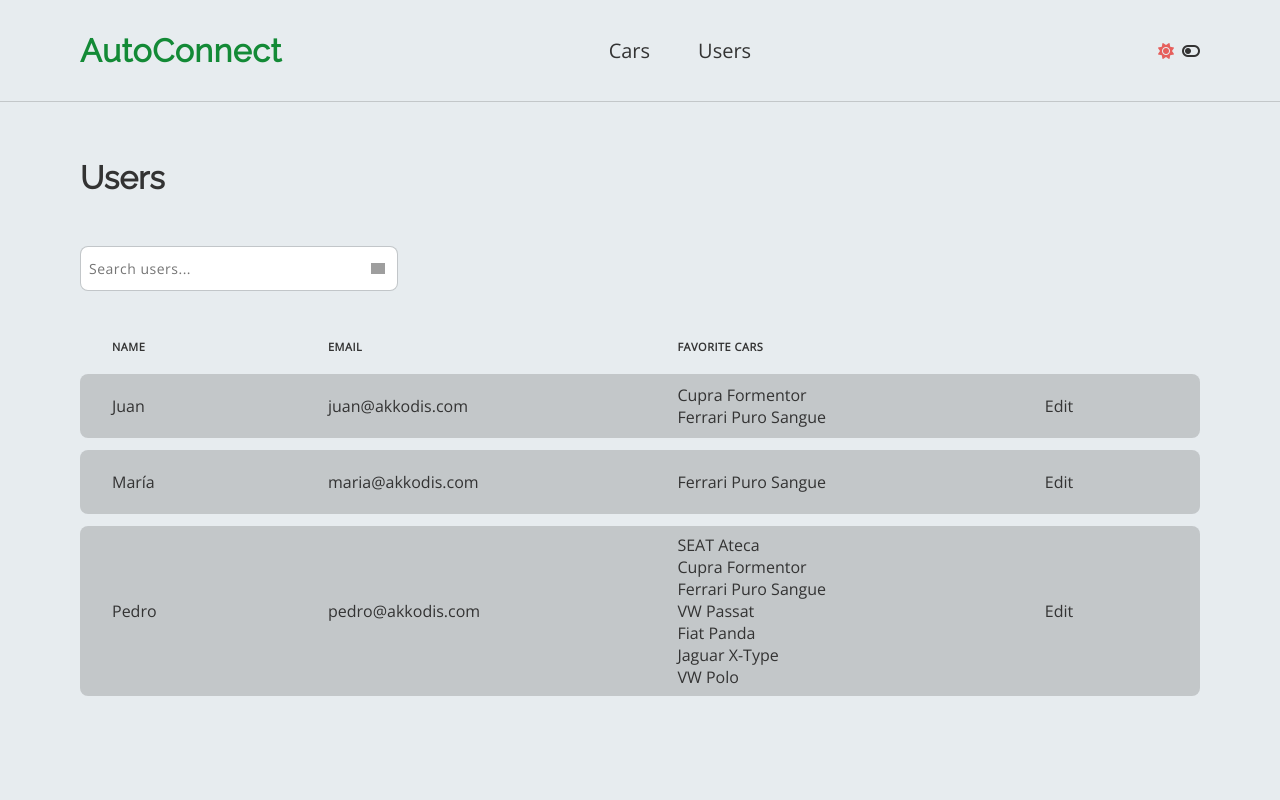
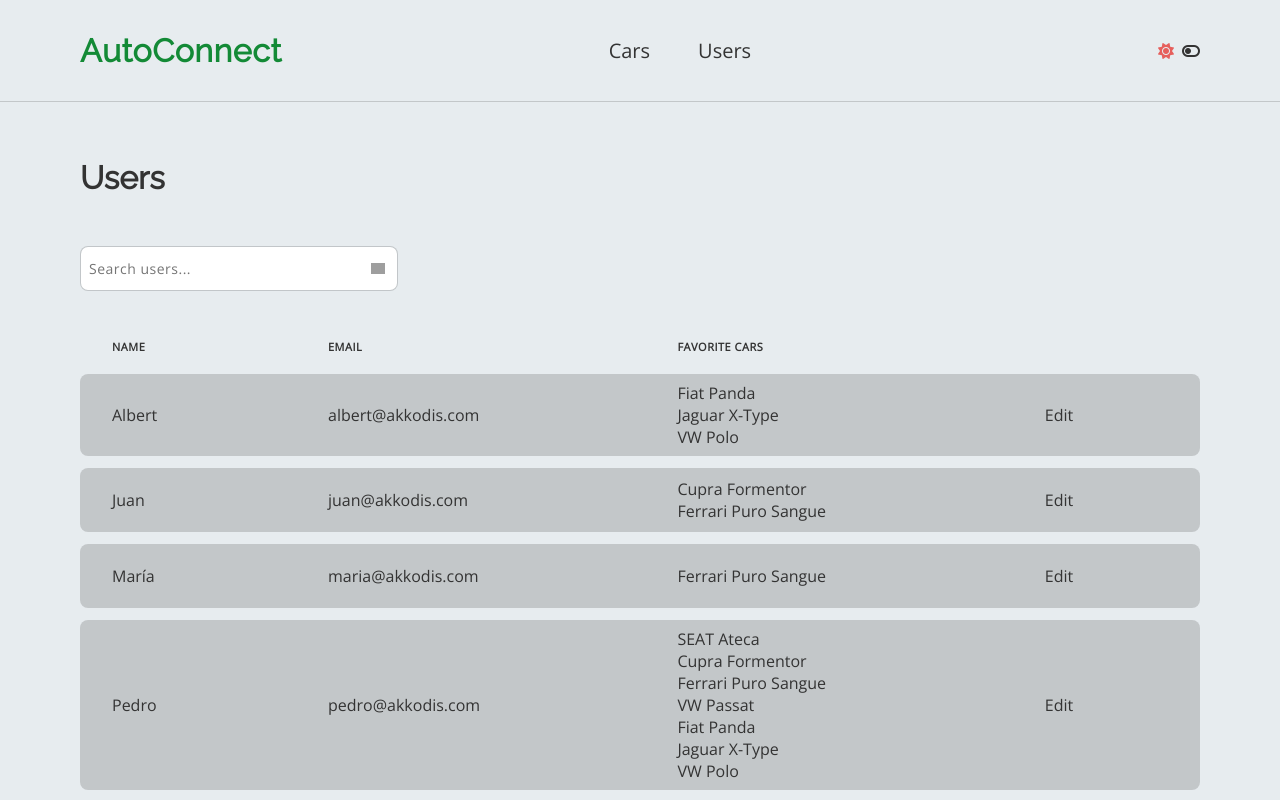
Before and after one commit to fximenessilva/cars_app, a React (Vite) app in the folder frontend/: page /users in a window 1280 px wide. Shown: the top 800 px of the page. Built offline with nearby package versions, Linux system fonts and the light colour scheme; grey boxes are pictures that could not be loaded.

Commit message:
[FRONTEND] - add edit cars functionality

```diff
--- a/frontend/src/components/common/Form/UsersForm/UsersForm.tsx
+++ b/frontend/src/components/common/Form/UsersForm/UsersForm.tsx
@@ -11,14 +11,14 @@ interface FormProps {
   emailsArr: string[];
 }
 
-const INITIAL_VALUES = {
-  name: "",
-  email: "",
-};
+const UsersForm: FC<FormProps> = ({ theme, onClose, onSubmit, emailsArr }) => {
+  const INITIAL_VALUES = {
+    name: "",
+    email: "",
+  };
 
-const inputsList = Object.keys(INITIAL_VALUES);
+  const inputsList = Object.keys(INITIAL_VALUES);
 
-const UsersForm: FC<FormProps> = ({ theme, onClose, onSubmit, emailsArr }) => {
   const categoryEmail = (value: string) => {
     const modelsIncludeValue = emailsArr.includes(value?.toLowerCase());
     return !modelsIncludeValue;
--- a/frontend/src/components/common/List/List.tsx
+++ b/frontend/src/components/common/List/List.tsx
@@ -13,11 +13,13 @@ interface ListProps {
   }[];
   columns: string[];
   searchTerm: string;
+  setEdit: (values: any) => void;
+  isEdit: boolean;
 }
 
-const List: FC<ListProps> = ({ list, columns, searchTerm }) =>
+const List: FC<ListProps> = ({ list, columns, searchTerm, setEdit, isEdit }) =>
   list.length ? (
-    <Table columns={columns} data={list} />
+    <Table columns={columns} data={list} setEdit={setEdit} isEdit={isEdit} />
   ) : (
     <NotFoundData typeOfData="cars" searchTerm={searchTerm} />
   );
--- a/frontend/src/components/common/Table/Table.tsx
+++ b/frontend/src/components/common/Table/Table.tsx
@@ -1,4 +1,4 @@
-import { FC } from "react";
+import { FC, useMemo } from "react";
 
 import { useAppContext } from "@contexts/AppContext";
 import styles from "./table.module.scss";
@@ -12,10 +12,22 @@ interface TableProps {
     favorite_cars?: string[];
     [key: string]: any;
   }[];
+  setEdit: (values: any) => void;
+  isEdit: boolean;
 }
 
-const Table: FC<TableProps> = ({ columns, data }) => {
+const Table: FC<TableProps> = ({ columns, data, setEdit }) => {
   const { darkMode } = useAppContext();
+  const orderedData = useMemo(
+    () =>
+      data.sort(
+        (a, b) =>
+          (a.brand ?? "").localeCompare(b.brand ?? "") ||
+          (a.name ?? "").localeCompare(b.name ?? "")
+      ),
+    [data]
+  );
+
   return (
     <div className={styles.wrapper}>
       <table
@@ -32,7 +44,7 @@ const Table: FC<TableProps> = ({ columns, data }) => {
           </tr>
         </thead>
         <tbody>
-          {data.map((row, index) => (
+          {orderedData.map((row, index) => (
             <tr key={index} className={styles.tr}>
               {columns.map((column, index) => {
                 const isList = typeof row[column] === "object";
@@ -40,7 +52,14 @@ const Table: FC<TableProps> = ({ columns, data }) => {
 
                 return (
                   <td className={`${styles.td}`} key={index}>
-                    {isLast && <span className={styles.edit}>Edit</span>}
+                    {isLast && (
+                      <span
+                        onClick={() => setEdit({ values: row, edit: true })}
+                        className={styles.edit}
+                      >
+                        Edit
+                      </span>
+                    )}
                     {!isList ? (
                       <div>{row[column]}</div>
                     ) : (
--- a/frontend/src/contexts/AppContext.tsx
+++ b/frontend/src/contexts/AppContext.tsx
@@ -70,6 +70,12 @@ const AppProvider: FC<{ children: ReactNode }> = ({ children }) => {
     }
   }, []);
 
+  useEffect(() => {
+    if (LOGGED_USER) {
+      setLoggedUser({ isLogged: true, user: LOGGED_USER.user });
+    }
+  }, []);
+
   const appClassName = `app ${darkMode ? "dark-mode" : "light-mode"}`;
   return (
     <div className={appClassName}>
--- a/frontend/src/contexts/CarsContext.tsx
+++ b/frontend/src/contexts/CarsContext.tsx
@@ -24,6 +24,7 @@ interface CarsState {
   cars: Car[];
   searchTerm: string;
   activeFilter: string | null;
+  isEdit: { edit: boolean; values: any };
 }
 
 interface CarsContextProps {
@@ -36,7 +37,8 @@ const CarsContext = createContext<CarsContextProps | undefined>(undefined);
 type CarsAction =
   | { type: "SET_CARS"; payload: any }
   | { type: "SET_SEARCHTERM"; payload: string }
-  | { type: "SET_ACTIVE_FILTER"; payload: string };
+  | { type: "SET_ACTIVE_FILTER"; payload: string }
+  | { type: "SET_EDIT"; payload: any };
 
 const carsReducer = (state: CarsState, action: CarsAction): CarsState => {
   switch (action.type) {
@@ -58,6 +60,12 @@ const carsReducer = (state: CarsState, action: CarsAction): CarsState => {
         activeFilter: action.payload,
       };
 
+    case "SET_EDIT":
+      return {
+        ...state,
+        isEdit: { values: action.payload.values, edit: action.payload.edit },
+      };
+
     default:
       return { ...state };
   }
@@ -67,6 +75,7 @@ const INITIAL_STATE: CarsState = {
   cars: [],
   searchTerm: "",
   activeFilter: null,
+  isEdit: { edit: false, values: {} },
 };
 
 interface CarsProviderProps {
@@ -96,7 +105,12 @@ const useCarsContext = (): CarsContextProps => {
   const context = useContext(CarsContext);
   if (!context) {
     return {
-      state: { cars: [], searchTerm: "", activeFilter: null },
+      state: {
+        cars: [],
+        searchTerm: "",
+        activeFilter: null,
+        isEdit: { edit: false, values: {} },
+      },
       dispatch: () => {},
     };
   }
--- a/frontend/src/contexts/UsersContext.tsx
+++ b/frontend/src/contexts/UsersContext.tsx
@@ -25,6 +25,7 @@ interface User {
 interface UsersState {
   users: User[];
   searchTerm: string;
+  isEdit: { edit: boolean; values: any };
 }
 
 interface UsersContextProps {
@@ -37,7 +38,8 @@ const UsersContext = createContext<UsersContextProps | undefined>(undefined);
 
 type UsersAction =
   | { type: "SET_USERS"; payload: any }
-  | { type: "SET_SEARCHTERM"; payload: string };
+  | { type: "SET_SEARCHTERM"; payload: string }
+  | { type: "SET_EDIT"; payload: any };
 
 const usersReducer = (state: UsersState, action: UsersAction): UsersState => {
   switch (action.type) {
@@ -53,6 +55,12 @@ const usersReducer = (state: UsersState, action: UsersAction): UsersState => {
         searchTerm: action.payload,
       };
 
+    case "SET_EDIT":
+      return {
+        ...state,
+        isEdit: { values: action.payload.values, edit: action.payload.edit },
+      };
+
     default:
       return { ...state };
   }
@@ -61,6 +69,7 @@ const usersReducer = (state: UsersState, action: UsersAction): UsersState => {
 const INITIAL_STATE: UsersState = {
   users: [],
   searchTerm: "",
+  isEdit: { edit: false, values: {} },
 };
 
 interface UsersProviderProps {
@@ -95,7 +104,7 @@ const useUsersContext = (): UsersContextProps => {
   const context = useContext(UsersContext);
   if (!context) {
     return {
-      state: { users: [], searchTerm: "" },
+      state: { users: [], searchTerm: "", isEdit: { edit: false, values: {} } },
       dispatch: () => {},
       emailsArr: [],
     };
--- a/frontend/src/data/users.json
+++ b/frontend/src/data/users.json
@@ -17,6 +17,18 @@
       "name": "Pedro",
       "email": "pedro@akkodis.com",
       "favorite_cars": [1, 2, 3, 4, 5, 6, 7]
+    },
+    {
+      "id": 4,
+      "name": "Ze",
+      "email": "ze@akkodis.com",
+      "favorite_cars": [5, 6, 7]
+    },
+    {
+      "id": 5,
+      "name": "Albert",
+      "email": "albert@akkodis.com",
+      "favorite_cars": [5, 6, 7]
     }
   ]
 }
--- a/frontend/src/pages/CarsList/CarsList.tsx
+++ b/frontend/src/pages/CarsList/CarsList.tsx
@@ -16,8 +16,9 @@ const CarsForm = lazy(() =>
 );
 
 interface Car {
-  id: number;
+  id?: number;
   brand: string;
+  model: string;
 }
 
 const ALL_OPTIONS = "all options";
@@ -31,7 +32,7 @@ const CarsList = () => {
   } = useAppContext();
   const { state, dispatch } = useCarsContext();
 
-  const { cars, searchTerm = "", activeFilter = "" } = state;
+  const { cars, searchTerm = "", activeFilter = "", isEdit } = state;
 
   const theme = darkMode ? "dark" : "light";
 
@@ -45,14 +46,8 @@ const CarsList = () => {
     return labelA.localeCompare(labelB);
   };
 
-  const removeDuplicatesMapCallback = ({
-    id,
-    brand,
-  }: {
-    id: number;
-    brand: string;
-  }) => ({
-    value: id,
+  const removeDuplicatesMapCallback = ({ id, brand }: Car) => ({
+    value: id ?? -1,
     label: brand,
   });
 
@@ -112,15 +107,45 @@ const CarsList = () => {
   const dropdownHandler = (e: any) =>
     dispatch({ type: "SET_ACTIVE_FILTER", payload: e.label });
 
-  const closeHandler = () => setOpen(false);
+  const closeHandler = () => {
+    setOpen(false);
+    if (isEdit.edit) {
+      dispatch({ type: "SET_EDIT", payload: { edit: false, values: {} } });
+    }
+  };
 
-  const submitHandler = (values: { brand: string; model: string }) => {
+  const createNewCar = (values: Car) => {
     //get the id of the last item on the array
     const lastId = cars[cars.length - 1].id + 1;
     const setVals = { id: lastId, name: values.model, brand: values.brand };
     const newArr = [...cars, setVals];
     dispatch({ type: "SET_CARS", payload: newArr });
     setter(NAMESPACES.cars, newArr);
+  };
+
+  const updateCar = (values: Car) => {
+    const filteredList = cars.filter((el) => el.id !== values.id);
+    const setVals = {
+      id: values.id,
+      name: values.model,
+      brand: values.brand,
+    };
+    const newArr = [setVals, ...filteredList];
+    dispatch({ type: "SET_CARS", payload: newArr });
+    setter(NAMESPACES.cars, newArr);
+  };
+
+  const submitHandler = (values: Car) => {
+    if (!isEdit.edit) {
+      createNewCar(values);
+    } else {
+      updateCar(values);
+    }
+  };
+
+  const setEditHandler = (obj: any) => {
+    dispatch({ type: "SET_EDIT", payload: { ...obj } });
+    setOpen(true);
   };
 
   const modelsArr = useMemo(
@@ -141,7 +166,13 @@ const CarsList = () => {
         isUserLogged={isLogged}
       />
 
-      <List list={filteredCars} columns={columns} searchTerm={searchTerm} />
+      <List
+        list={filteredCars}
+        columns={columns}
+        searchTerm={searchTerm}
+        setEdit={setEditHandler}
+        isEdit={isEdit.edit}
+      />
       {open && (
         <FormModal isOpen={open} onClose={closeHandler} title="Create new car">
           <CarsForm
@@ -149,6 +180,7 @@ const CarsList = () => {
             onClose={closeHandler}
             theme={theme}
             modelsArr={modelsArr}
+            isEdit={isEdit}
           ></CarsForm>
         </FormModal>
       )}
--- a/frontend/src/pages/Home/Home.tsx
+++ b/frontend/src/pages/Home/Home.tsx
@@ -29,12 +29,6 @@ const Home = () => {
 
   const [hover, setHover] = useState("mid");
   const [open, setOpen] = useState(false);
-
-  useEffect(() => {
-    if (LOGGED_USER) {
-      setLoggedUser({ isLogged: true, user: LOGGED_USER.user });
-    }
-  }, []);
 
   const closeHandler = () => setOpen(false);
 
--- a/frontend/src/pages/UsersList/UsersList.tsx
+++ b/frontend/src/pages/UsersList/UsersList.tsx
@@ -27,7 +27,7 @@ const UsersList = () => {
   const { state: usersState, dispatch, emailsArr } = useUsersContext();
   const { state: carsState } = useCarsContext();
 
-  const { users, searchTerm } = usersState;
+  const { users, searchTerm, isEdit } = usersState;
   const { cars } = carsState;
 
   const theme = darkMode ? "dark" : "light";
@@ -63,6 +63,11 @@ const UsersList = () => {
 
   const closeHandler = () => setOpen(false);
 
+  // falta implementar
+  const createNewCar = (values: any) => {};
+
+  const updateCar = (values: any) => {};
+
   const submitHandler = (values: { email: string; name: string }) => {
     //get the id of the last item on the array
     const lastId = users[users.length - 1].id + 1;
@@ -75,6 +80,11 @@ const UsersList = () => {
   const onTextChangeHandler = (e: ChangeEvent<HTMLInputElement>) =>
     dispatch({ type: "SET_SEARCHTERM", payload: e.target.value });
 
+  const setEditHandler = (obj: any) => {
+    dispatch({ type: "SET_EDIT", payload: { ...obj } });
+    setOpen(true);
+  };
+
   return (
     <section className={wrapperClassName}>
       <PageHead
@@ -86,7 +96,13 @@ const UsersList = () => {
         isUserLogged={isLogged}
       />
 
-      <List list={filteredUsers} columns={columns} searchTerm={searchTerm} />
+      <List
+        list={filteredUsers}
+        columns={columns}
+        searchTerm={searchTerm}
+        setEdit={setEditHandler}
+        isEdit={isEdit.edit}
+      />
 
       {open && (
         <FormModal isOpen={open} onClose={closeHandler} title="Create new user">
```
Also changed, not shown: frontend/src/components/common/Form/CarsForm/CarsForm.tsx (+16 -7 lines).
